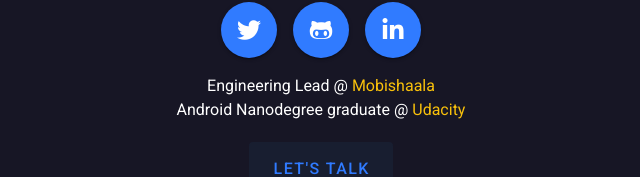
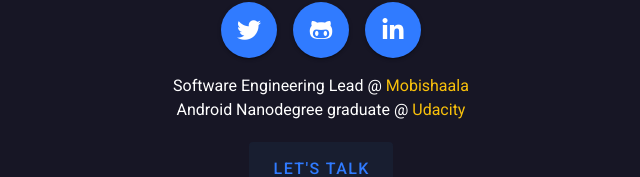
Before and after one commit to anikrajc/anikrajc.github.io, a Vue app: page / in a window 1280 px wide. Shown: the part 254-431 px from the top of the page, without its empty margins (319-959 px from the left). Built offline with nearby package versions, Linux system fonts and the light colour scheme.

Commit message:
small fix

```diff
--- a/src/views/Home.vue
+++ b/src/views/Home.vue
@@ -22,9 +22,24 @@
         />
       </div>
       <div class="mt-4">
-        Engineering Lead @ <span class="warning--text">Mobishaala</span>
+        Software Engineering Lead @
+        <a
+          class="warning--text text-decoration-none"
+          target="_blank"
+          referrerpolicy="no-referrer"
+          href="https://mobishaala.com"
+        >
+          Mobishaala
+        </a>
         <br />Android Nanodegree graduate @
-        <span class="warning--text">Udacity</span>
+        <a
+          class="warning--text text-decoration-none"
+          target="_blank"
+          referrerpolicy="no-referrer"
+          href="https://udacity.com"
+        >
+          Udacity
+        </a>
       </div>
       <meeting-button> Let's Talk </meeting-button>
     </center-content>
```
